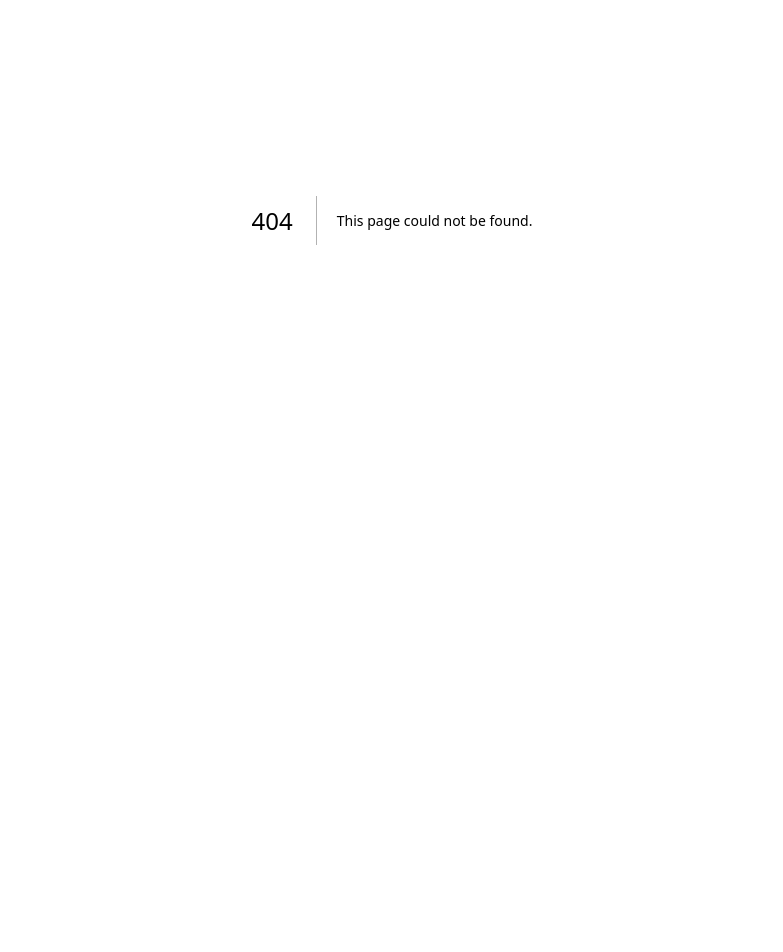
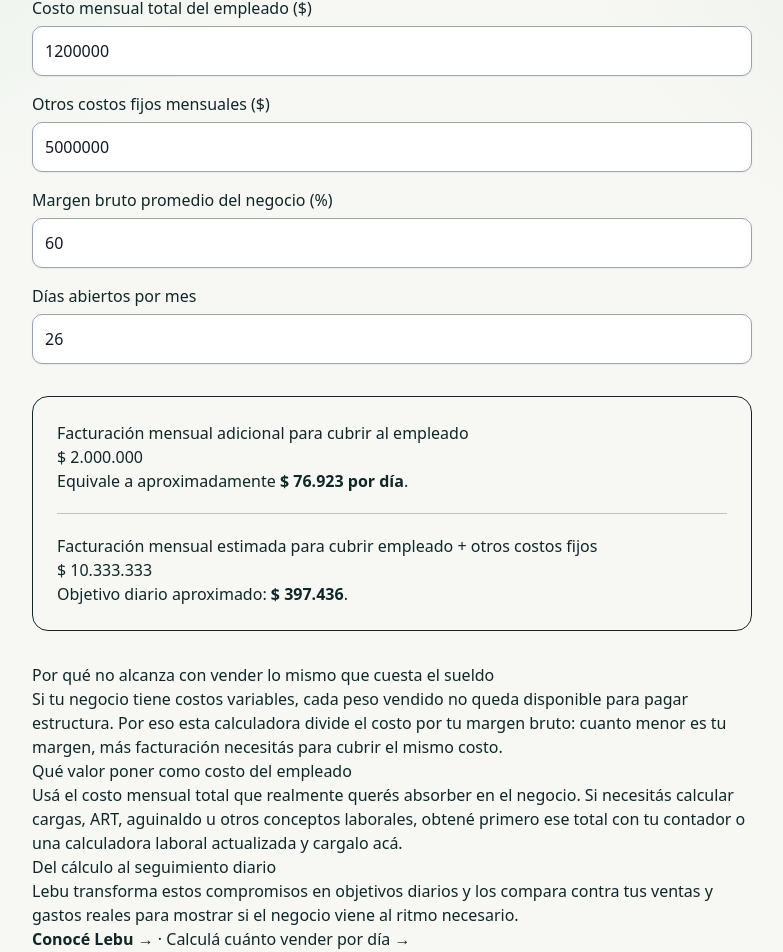
Before and after one commit to MatiLencina97/lebu-business-guidance, a Next.js app: page /calculadora-cuanto-vender-para-pagar-empleado in a window 1280 px wide. Before the commit this address had no page. Shown: the part 180-1132 px from the top of the page, without its empty margins (248-1031 px from the left). Before the commit the page ends 800 px from the top, so only its background shows below. Built offline with nearby package versions, Linux system fonts and the light colour scheme.

Commit message:
SEO: agregar calculadora para cubrir costo de un empleado

```diff
--- /dev/null
+++ b/src/app/calculadora-cuanto-vender-para-pagar-empleado/page.tsx
@@ -0,0 +1,76 @@
+"use client";
+
+import Link from "next/link";
+import { useMemo, useState } from "react";
+
+const money = new Intl.NumberFormat("es-AR", { style: "currency", currency: "ARS", maximumFractionDigits: 0 });
+const inputStyle = {display:"block",width:"100%",padding:12,marginTop:6,border:"1px solid #9ca3af",borderRadius:10,background:"#ffffff",color:"#111827",boxShadow:"0 1px 2px rgba(0,0,0,.06)"};
+
+export default function PagarEmpleadoPage() {
+  const [costoEmpleado, setCostoEmpleado] = useState(1200000);
+  const [otrosFijos, setOtrosFijos] = useState(5000000);
+  const [margen, setMargen] = useState(60);
+  const [dias, setDias] = useState(26);
+
+  const r = useMemo(() => {
+    const m = Math.min(100, Math.max(1, margen)) / 100;
+    const costo = Math.max(0, costoEmpleado);
+    const fijos = Math.max(0, otrosFijos);
+    const abiertos = Math.max(1, dias);
+    const ventasEmpleado = costo / m;
+    const ventasTotales = (costo + fijos) / m;
+    return {
+      ventasEmpleado,
+      ventasEmpleadoDia: ventasEmpleado / abiertos,
+      ventasTotales,
+      ventasTotalesDia: ventasTotales / abiertos,
+    };
+  }, [costoEmpleado, otrosFijos, margen, dias]);
+
+  return <main style={{maxWidth:760,margin:"0 auto",padding:"48px 20px",fontFamily:"system-ui"}}>
+    <p style={{fontWeight:700}}>LEBU · herramienta gratuita</p>
+    <h1>¿Cuánto tengo que vender para pagar un empleado?</h1>
+    <p>Estimá cuánta facturación adicional necesita generar tu negocio para absorber el costo mensual de una persona sin perder margen.</p>
+
+    <section style={{display:"grid",gap:16,marginTop:32}}>
+      <label>Costo mensual total del empleado ($)
+        <input aria-label="Costo mensual total del empleado" type="number" min="0" value={costoEmpleado} onChange={e=>setCostoEmpleado(Number(e.target.value))} style={inputStyle}/>
+      </label>
+      <label>Otros costos fijos mensuales ($)
+        <input aria-label="Otros costos fijos" type="number" min="0" value={otrosFijos} onChange={e=>setOtrosFijos(Number(e.target.value))} style={inputStyle}/>
+      </label>
+      <label>Margen bruto promedio del negocio (%)
+        <input aria-label="Margen bruto promedio" type="number" min="1" max="100" step="0.1" value={margen} onChange={e=>setMargen(Number(e.target.value))} style={inputStyle}/>
+      </label>
+      <label>Días abiertos por mes
+        <input aria-label="Días abiertos por mes" type="number" min="1" max="31" value={dias} onChange={e=>setDias(Number(e.target.value))} style={inputStyle}/>
+      </label>
+    </section>
+
+    <section style={{marginTop:32,padding:24,border:"1px solid currentColor",borderRadius:16}}>
+      <p>Facturación mensual adicional para cubrir al empleado</p>
+      <h2>{money.format(r.ventasEmpleado)}</h2>
+      <p>Equivale a aproximadamente <strong>{money.format(r.ventasEmpleadoDia)} por día</strong>.</p>
+      <hr style={{margin:"20px 0",opacity:.25}}/>
+      <p>Facturación mensual estimada para cubrir empleado + otros costos fijos</p>
+      <h2>{money.format(r.ventasTotales)}</h2>
+      <p>Objetivo diario aproximado: <strong>{money.format(r.ventasTotalesDia)}</strong>.</p>
+    </section>
+
+    <section style={{marginTop:32}}>
+      <h2>Por qué no alcanza con vender lo mismo que cuesta el sueldo</h2>
+      <p>Si tu negocio tiene costos variables, cada peso vendido no queda disponible para pagar estructura. Por eso esta calculadora divide el costo por tu margen bruto: cuanto menor es tu margen, más facturación necesitás para cubrir el mismo costo.</p>
+
+      <h2>Qué valor poner como costo del empleado</h2>
+      <p>Usá el costo mensual total que realmente querés absorber en el negocio. Si necesitás calcular cargas, ART, aguinaldo u otros conceptos laborales, obtené primero ese total con tu contador o una calculadora laboral actualizada y cargalo acá.</p>
+
+      <h2>Del cálculo al seguimiento diario</h2>
+      <p>Lebu transforma estos compromisos en objetivos diarios y los compara contra tus ventas y gastos reales para mostrar si el negocio viene al ritmo necesario.</p>
+
+      <Link href="/" style={{fontWeight:700}}>Conocé Lebu →</Link><span> · </span>
+      <Link href="/calculadora-cuanto-vender-por-dia">Calculá cuánto vender por día →</Link>
+    </section>
+
+    <p style={{marginTop:40,fontSize:13,opacity:.7}}>Estimación de gestión. No calcula obligaciones laborales ni reemplaza asesoramiento contable, laboral o impositivo.</p>
+  </main>;
+}
```
